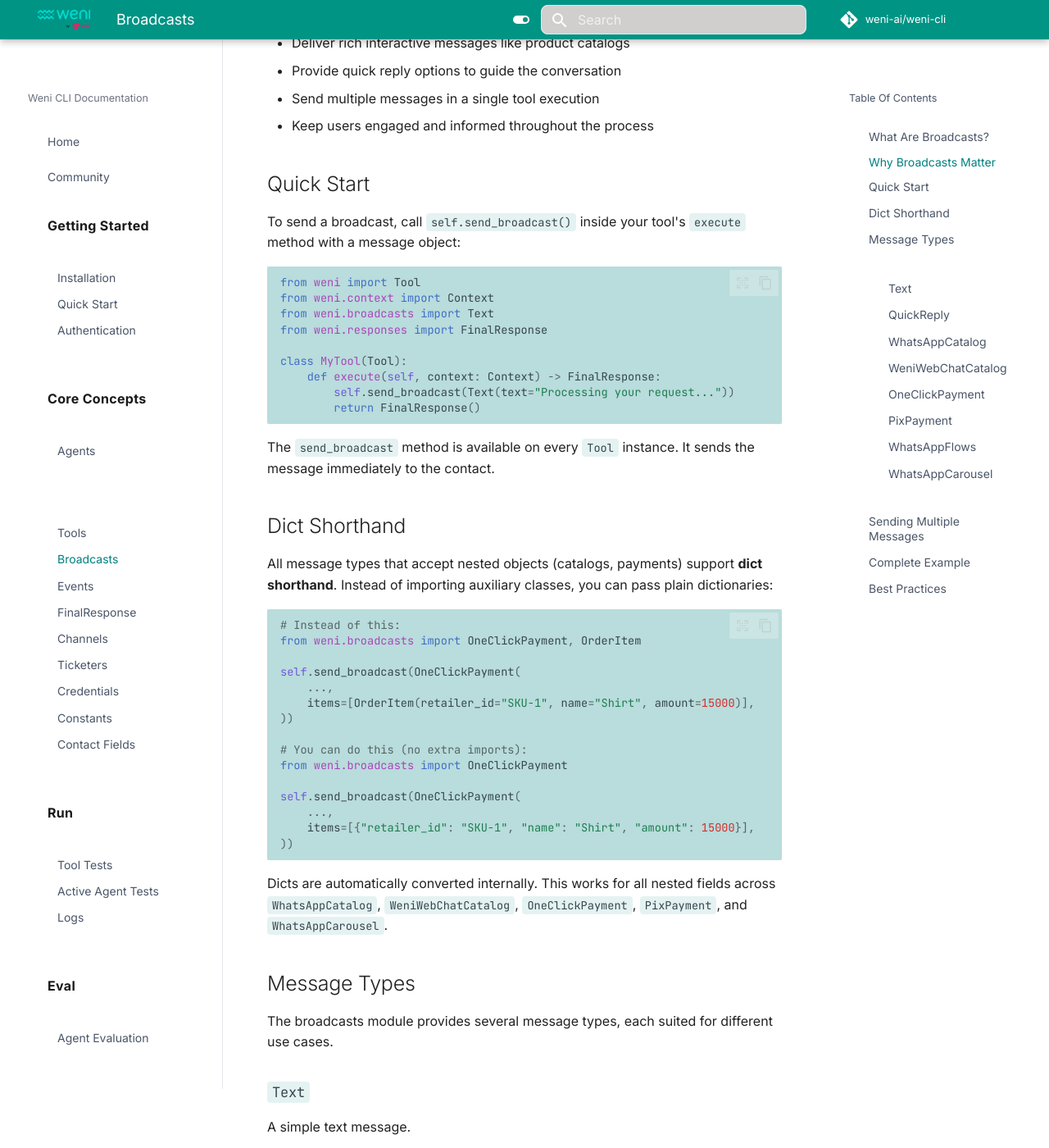
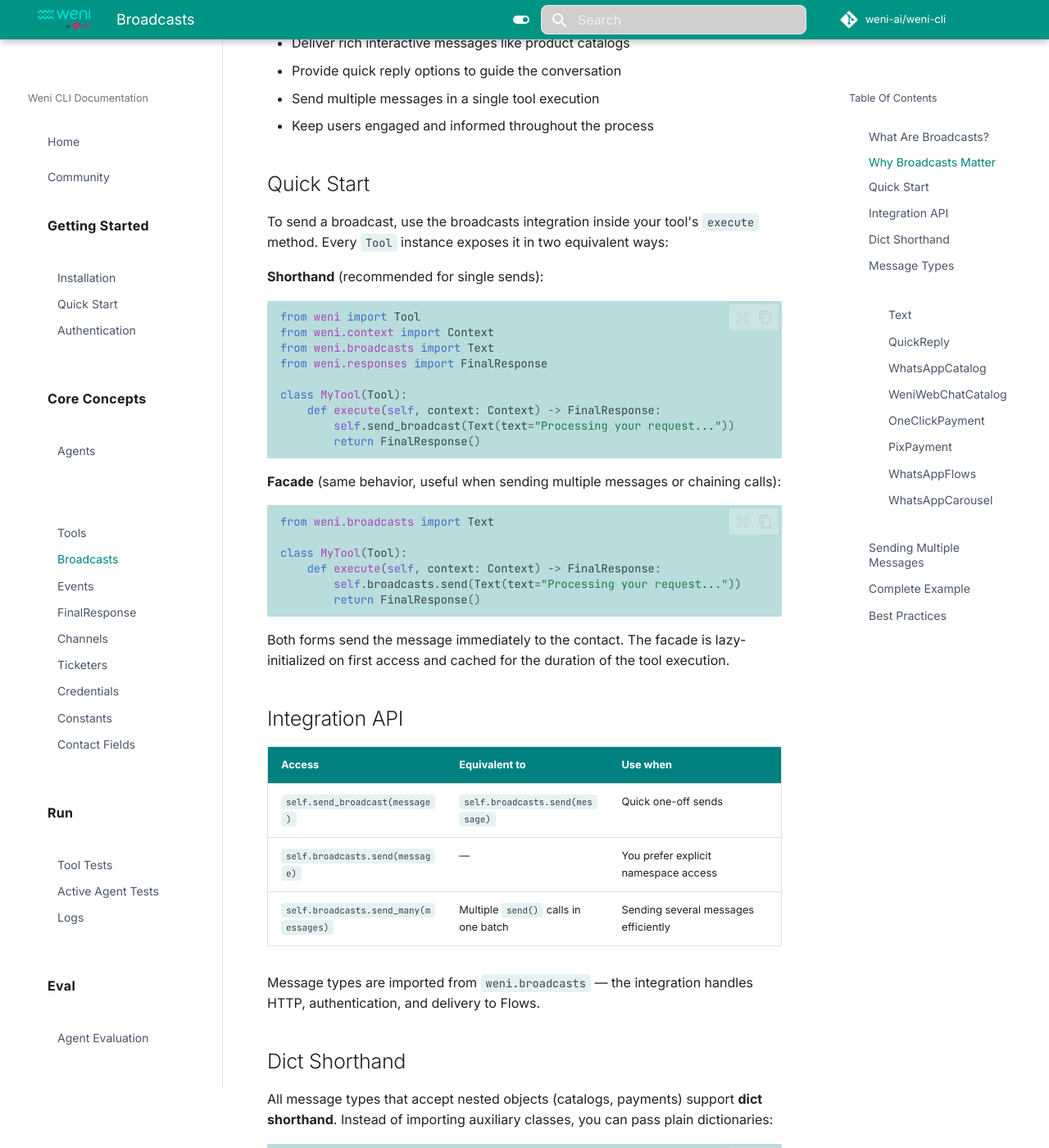
Before and after one commit to weni-ai/weni-cli, an MkDocs documentation site: the page built from docs/core-concepts/broadcasts.md, in a window 1280 px wide and 1400 px high, scrolled down 516 px. Shown: the whole window at 82% size. Built offline with MkDocs 1.6.1 and Material for MkDocs 9.7.7, drawn with Linux system fonts in a browser that asks for light colours; comment, search, counter and statistics services are not loaded; some of the changed text lies outside the part shown.

Commit message:
Update dependencies and documentation: bump weni-agents-toolkit to 2.8.0, update version to 3.8.1, and enhance broadcasts and contacts documentation.

````diff
--- a/docs/core-concepts/broadcasts.md
+++ b/docs/core-concepts/broadcasts.md
@@ -18,7 +18,9 @@
 
 ## Quick Start
 
-To send a broadcast, call `self.send_broadcast()` inside your tool's `execute` method with a message object:
+To send a broadcast, use the broadcasts integration inside your tool's `execute` method. Every `Tool` instance exposes it in two equivalent ways:
+
+**Shorthand** (recommended for single sends):
 
 ```python
 from weni import Tool
@@ -32,7 +34,28 @@
         return FinalResponse()
 ```
 
-The `send_broadcast` method is available on every `Tool` instance. It sends the message immediately to the contact.
+**Facade** (same behavior, useful when sending multiple messages or chaining calls):
+
+```python
+from weni.broadcasts import Text
+
+class MyTool(Tool):
+    def execute(self, context: Context) -> FinalResponse:
+        self.broadcasts.send(Text(text="Processing your request..."))
+        return FinalResponse()
+```
+
+Both forms send the message immediately to the contact. The facade is lazy-initialized on first access and cached for the duration of the tool execution.
+
+## Integration API
+
+| Access | Equivalent to | Use when |
+|--------|---------------|----------|
+| `self.send_broadcast(message)` | `self.broadcasts.send(message)` | Quick one-off sends |
+| `self.broadcasts.send(message)` | — | You prefer explicit namespace access |
+| `self.broadcasts.send_many(messages)` | Multiple `send()` calls in one batch | Sending several messages efficiently |
+
+Message types are imported from `weni.broadcasts` — the integration handles HTTP, authentication, and delivery to Flows.
 
 ## Dict Shorthand
 
@@ -405,15 +428,17 @@
 
 ## Sending Multiple Messages
 
-Call `self.send_broadcast()` multiple times to send more than one message during a single tool execution:
+Call `self.send_broadcast()` or `self.broadcasts.send()` multiple times to send more than one message during a single tool execution. For a batch of messages in one round trip, use `self.broadcasts.send_many()`:
 
 ```python
 from weni.broadcasts import Text, QuickReply
 
 class MyTool(Tool):
     def execute(self, context: Context):
-        self.send_broadcast(Text(text="Step 1: Fetching your data..."))
-        self.send_broadcast(Text(text="Step 2: Processing results..."))
+        self.broadcasts.send_many([
+            Text(text="Step 1: Fetching your data..."),
+            Text(text="Step 2: Processing results..."),
+        ])
         self.send_broadcast(QuickReply(
             text="All done! What would you like to do next?",
             options=["View Details", "Start Over"],
--- a/pyproject.toml
+++ b/pyproject.toml
@@ -1,6 +1,6 @@
 [tool.poetry]
 name = "weni-cli"
-version = "3.8.0"
+version = "3.8.1"
 description = ""
 authors = ["Paulo Bernardo <paulo.bernardo@weni.ai>", "Matheus Leal <matheus.cardoso@vtex.com>"]
 readme = "README.md"
@@ -14,7 +14,7 @@
 pyyaml = "^6.0.2"
 python-slugify = "^8.0.4"
 regex = "^2024.11.6"
-weni-agents-toolkit = "2.6.4"
+weni-agents-toolkit = "2.8.0"
 rich-click = "^1.8.6"
 rich = "^13.9.4"
 weni-agenteval = "^1.1.0"
````
Also changed, not shown: docs/core-concepts/contact-fields.md (+2 -0 lines), docs/core-concepts/contacts.md (added, +228 -0 lines), 1 other file.
